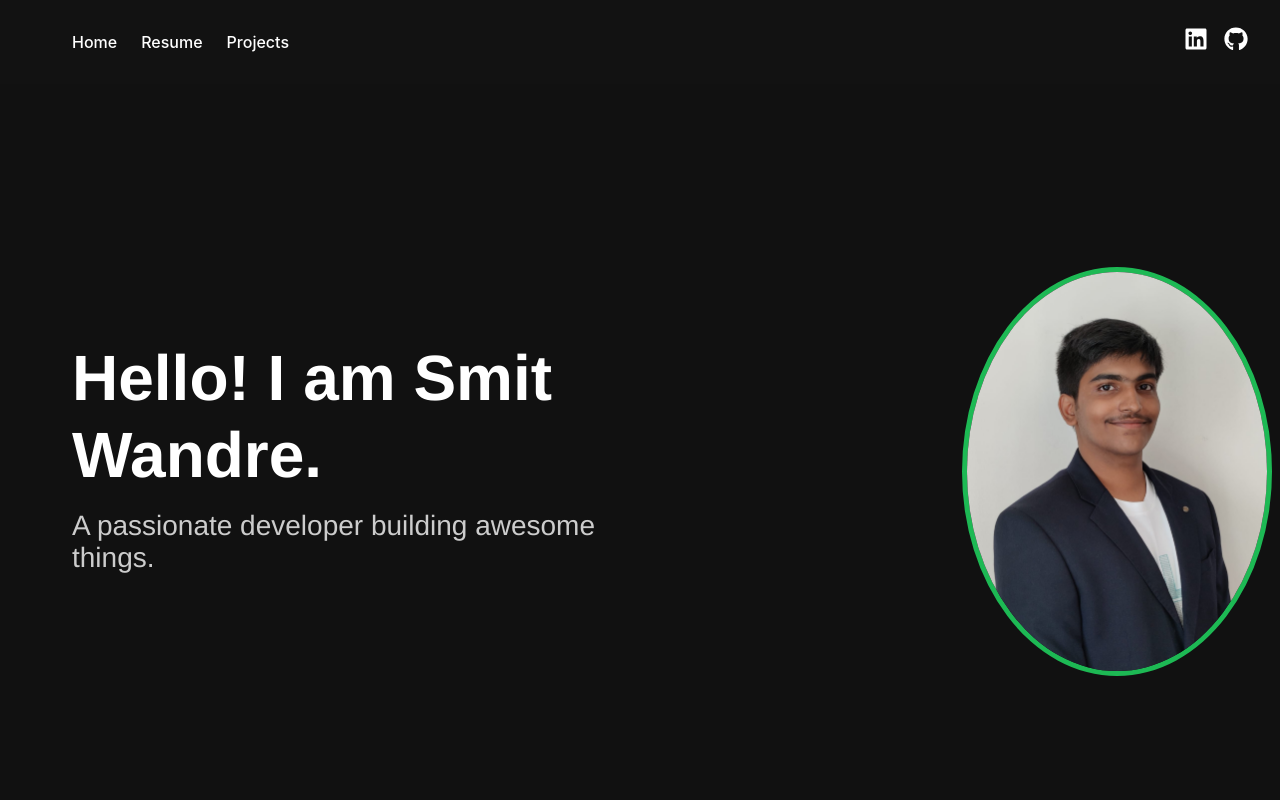
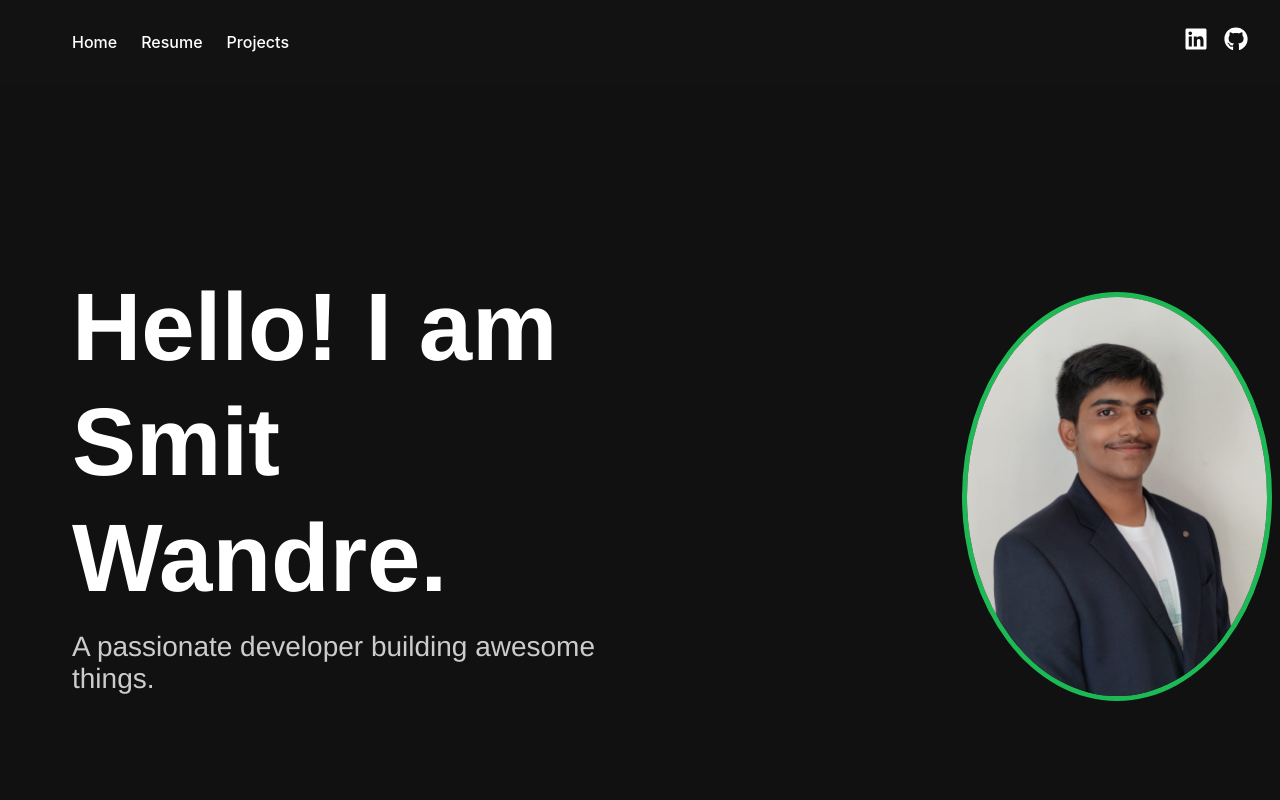
Before and after one commit to SmitWandre/my_portfolio, a React (Create React App) app: page / in a window 1280 px wide. Shown: the top 800 px of the page. Built offline with nearby package versions, Linux system fonts and the light colour scheme.

Commit message:
Update Home.js

```diff
--- a/src/pages/Home.js
+++ b/src/pages/Home.js
@@ -45,7 +45,6 @@ const HeroSection = styled(Section)`
 `;
 
 const HeroContent = styled.div`
-  margin-top: -50px;
   transform: translateY(-20px); /* Moves the content 20px upward */
   display: flex;
   flex-direction: row;
@@ -59,7 +58,7 @@ const HeroContent = styled.div`
 const HeroText = styled.div`
   flex: 1;
   min-width: 300px;
-  padding-right: 1rem;
+  padding-right: 2rem;
 `;
 
 const HeroImageContainer = styled.div`
@@ -67,11 +66,11 @@ const HeroImageContainer = styled.div`
   min-width: 300px;
   display: flex;
   justify-content: flex-end;
-  padding-left: 1rem;
+  padding-left: 2rem;
 `;
 
 const HeroHeading = styled.h1`
-  font-size: 4rem; /* Very large heading for multiple lines */
+  font-size: 6rem; /* Very large heading for multiple lines */
   margin: 0;
   line-height: 1.2;
 `;
```
